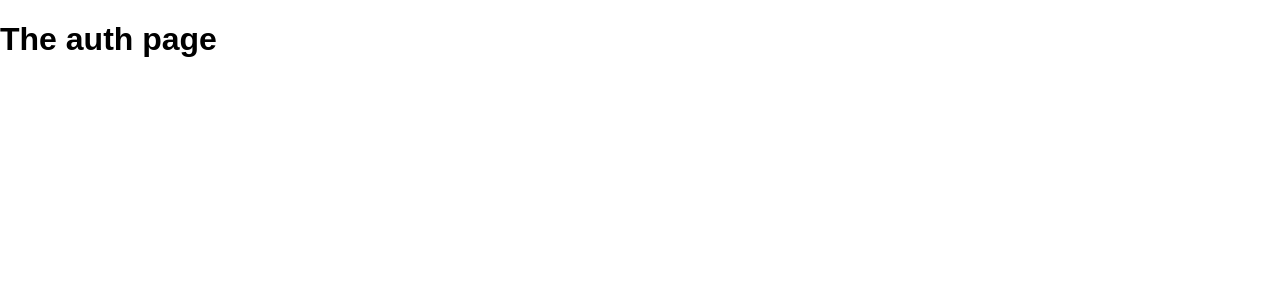
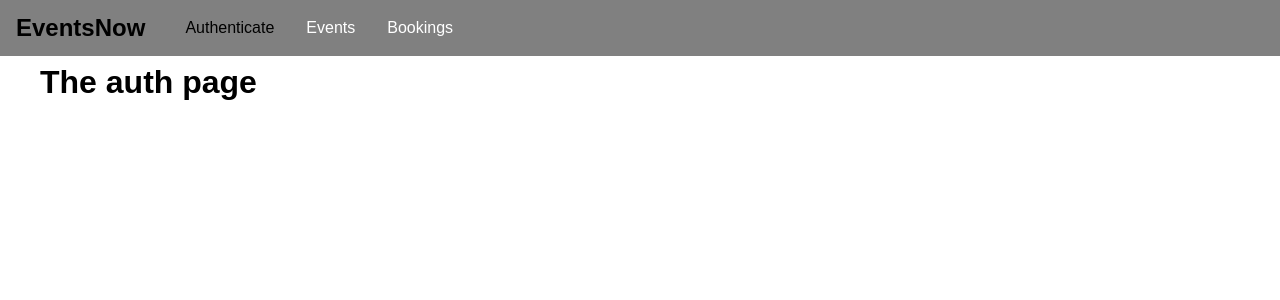
Before and after one commit to Stereoraj/GraphQL-sample, a React (Create React App) app in the folder client/: page /auth in a window 1280 px wide. Shown: the top 300 px of the page. Built offline with nearby package versions, Linux system fonts and the light colour scheme; the HTML template or start-up script is replaced by a standard one.

Commit message:
Add navbar

```diff
--- a/client/src/App.css
+++ b/client/src/App.css
@@ -0,0 +1,3 @@
+.main-content {
+    margin: 4rem 2.5rem;
+}
--- a/client/src/App.js
+++ b/client/src/App.js
@@ -4,19 +4,22 @@
 import AuthPage from "./pages/Auth";
 import EventsPage from "./pages/Events";
 import BookingsPage from "./pages/Bookings";
+import MainNavigation from "./components/Navigation/MainNavigation";
 
 import './App.css';
 
 function App() {
   return (
     <BrowserRouter>
+      <MainNavigation />
+      <main className="main-content">
         <Switch>
           <Redirect from="/" to="/auth" exact/>
-        {/* <Route path="/" component={null} /> */}
           <Route path="/auth" component={AuthPage} />
           <Route path="/events" component={EventsPage} />
           <Route path="/bookings" component={BookingsPage} />
         </Switch>
+      </main>
     </BrowserRouter>
   );
 }
--- /dev/null
+++ b/client/src/components/Navigation/MainNavigation.css
@@ -0,0 +1,42 @@
+.main-navigation {
+    position: fixed;
+    left: 0;
+    top: 0;
+    width: 100%;
+    height: 3.5rem;
+    background: gray;
+    padding: 0 1rem;
+    display: flex;
+    align-items: center;
+}
+
+.main-navigation__logo h1{
+    margin: 0;
+    font-size: 1.5rem;
+}
+
+.main-navigation__items {
+    margin-left: 1.5rem;
+}
+
+.main-navigation__items ul {
+    margin: 0;
+    padding: 0;
+    display: flex;
+    list-style: none;
+}
+
+.main-navigation__items li {
+    margin: 0 1rem;
+}
+
+.main-navigation__items a {
+    text-decoration: none;
+    color: white;
+}
+
+.main-navigation__items a:hover,
+.main-navigation__items a:active,
+.main-navigation__items a.active {
+    color: #000;
+}
--- /dev/null
+++ b/client/src/components/Navigation/MainNavigation.js
@@ -0,0 +1,27 @@
+import React from "react";
+import { NavLink } from "react-router-dom";
+
+import "./MainNavigation.css";
+
+const MainNavigation = props => (
+    <header className="main-navigation">
+        <div className="main-navigation__logo">
+            <h1>EventsNow</h1>
+        </div>
+        <nav className="main-navigation__items">
+            <ul>
+                <li>
+                    <NavLink to="/auth">Authenticate</NavLink>
+                </li>
+                <li>
+                    <NavLink to="/events">Events</NavLink>
+                </li>
+                <li>
+                    <NavLink to="/bookings">Bookings</NavLink>
+                </li>
+            </ul>
+        </nav>
+    </header>
+);
+
+export default MainNavigation;
```
Lines whose indentation alone changed are shown as unchanged.
